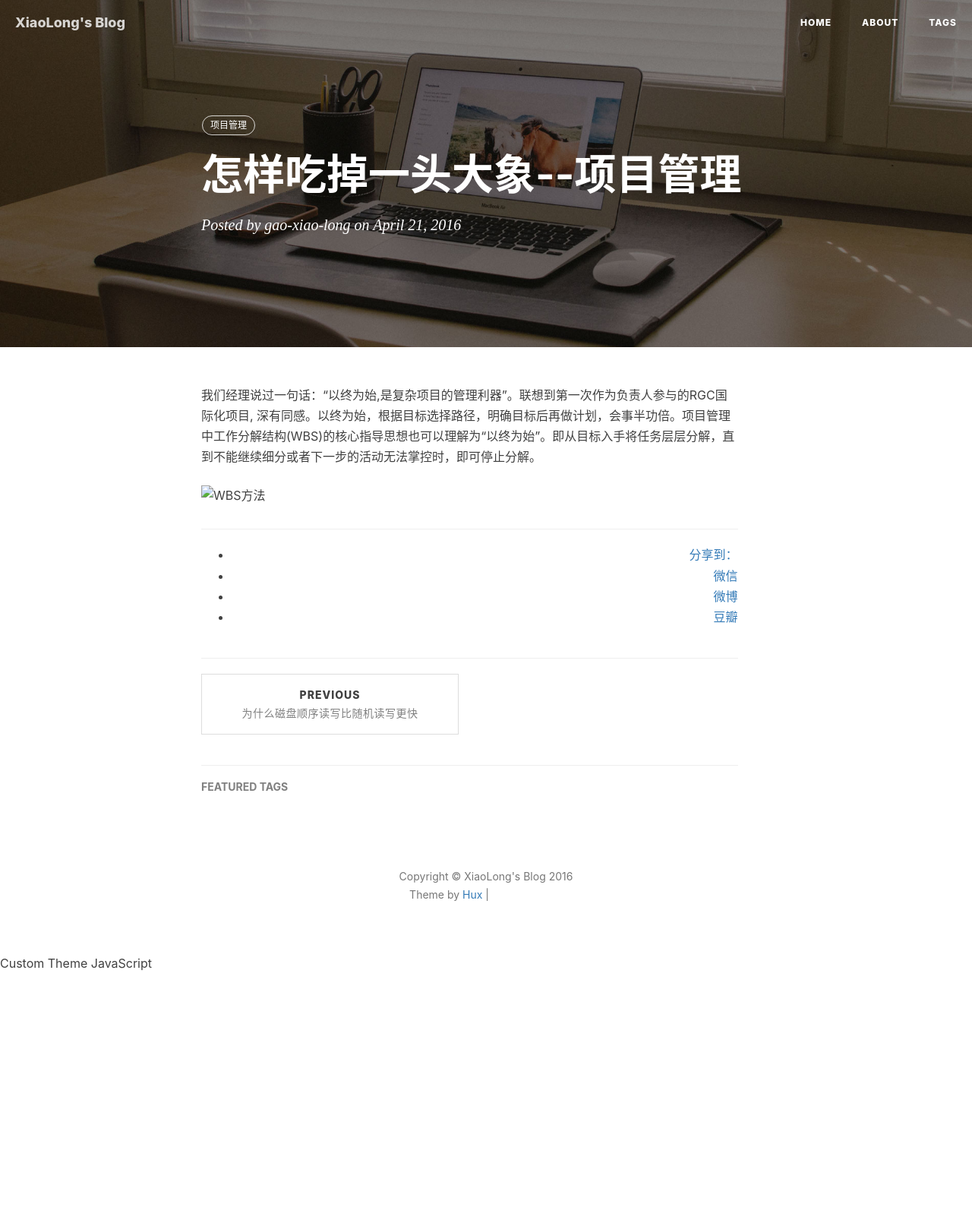
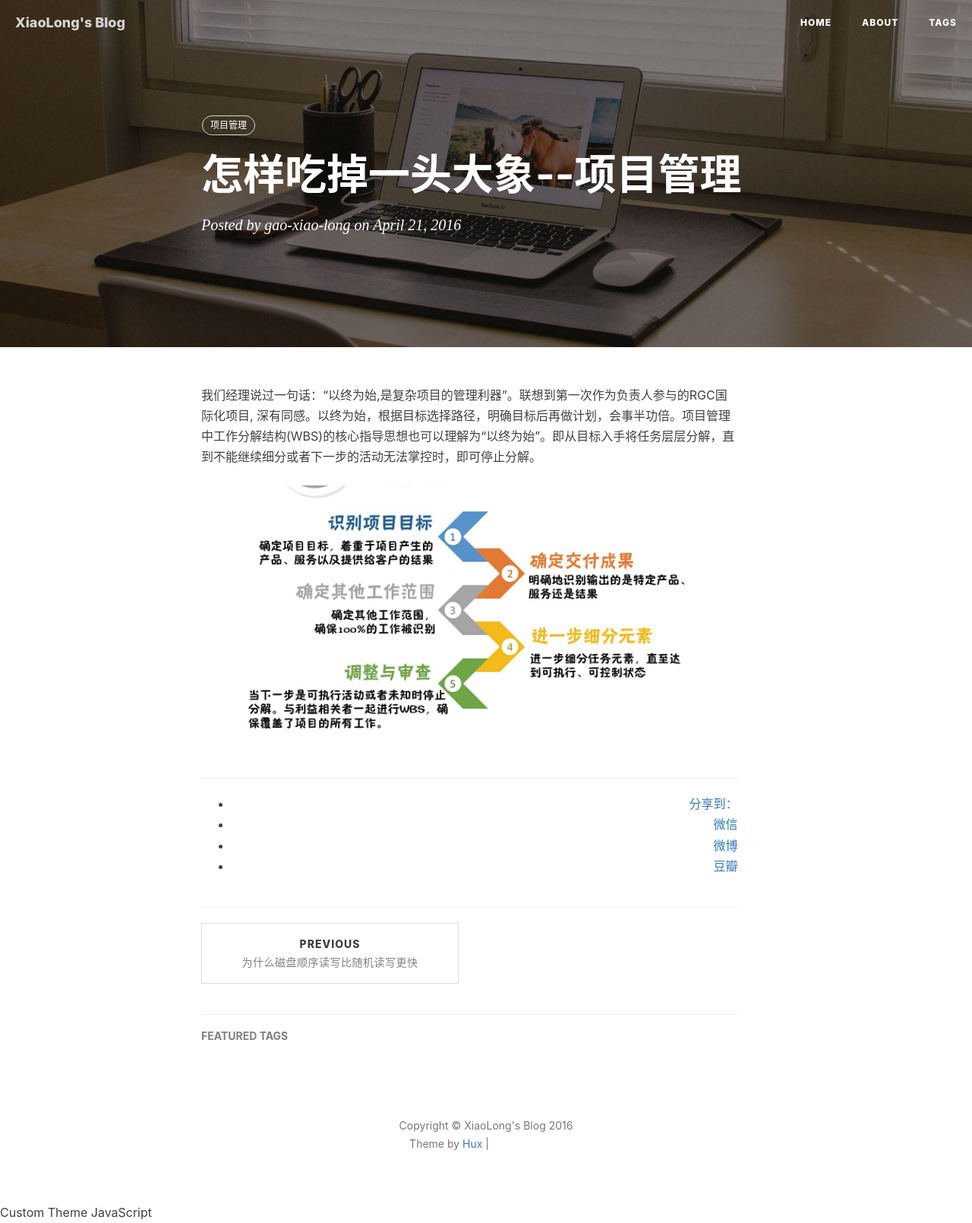
Before and after one commit to gao-xiao-long/gao-xiao-long.github.io, a Jekyll site: the page built from _posts/2016-04-21-eat-elephant.markdown, in a window 1280 px wide. Shown: the whole page at 76% size. Built offline with Jekyll 4.4.1, drawn with Linux system fonts in a browser that asks for light colours; nearby versions of some CDN libraries; comment, search, counter and statistics services are not loaded; before the commit the page ends 1282 px from its top, so only the background shows below that; grey boxes are pictures that could not be loaded.

Commit message:
add new post

```diff
--- a/_posts/2016-04-21-eat-elephant.markdown
+++ b/_posts/2016-04-21-eat-elephant.markdown
@@ -8,4 +8,4 @@ tags:
     - 项目管理
 ---
 我们经理说过一句话：“以终为始,是复杂项目的管理利器”。联想到第一次作为负责人参与的RGC国际化项目, 深有同感。以终为始，根据目标选择路径，明确目标后再做计划，会事半功倍。项目管理中工作分解结构(WBS)的核心指导思想也可以理解为“以终为始”。即从目标入手将任务层层分解，直到不能继续细分或者下一步的活动无法掌控时，即可停止分解。
-![WBS方法](/img/in_post/eat-elephant1.png)
+![WBS方法](/img/in-post/eat-elephant1.png)
```
